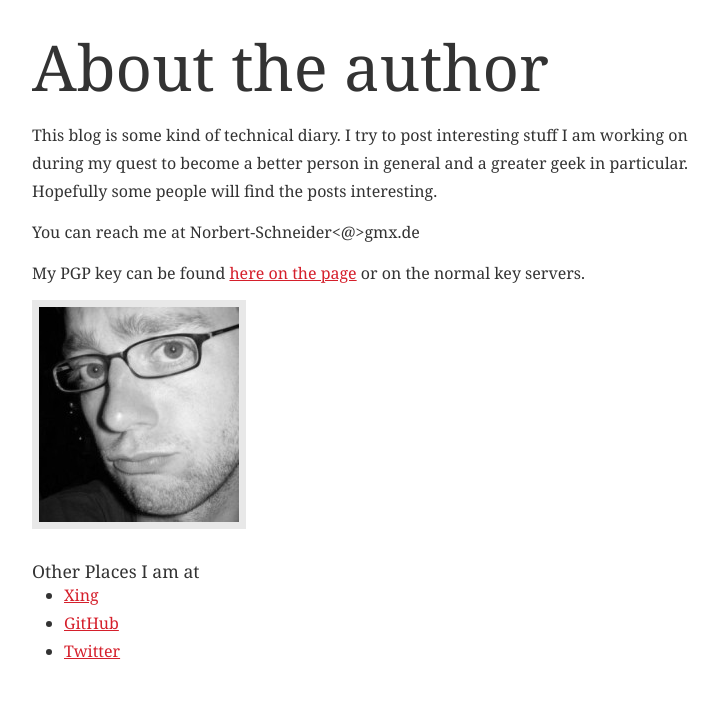
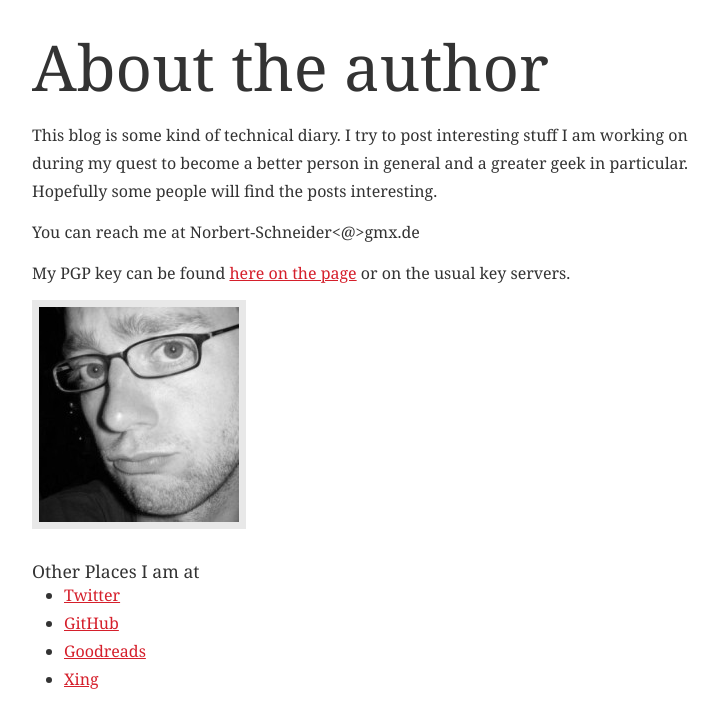
Before and after one commit to bertschneider/bertschneider.github.io, a Jekyll site: the page built from about/index.md, in a window 1280 px wide, cut to the strip 139-842 px from the top of the page. Shown: the whole strip, without its empty margins (256-974 px from the left). Built offline with Jekyll 4.4.1, drawn with Linux system fonts in a browser that asks for light colours; Markdown is read by kramdown in place of the engine named in the settings.

Commit message:
Update of the links on the about page

```diff
--- a/about/index.md
+++ b/about/index.md
@@ -13,13 +13,13 @@ find the posts interesting.
 
 You can reach me at Norbert-Schneider<@>gmx.de
 
-My PGP key can be found [here on the page](../resources/key.txt) or on the normal key servers.
-
+My PGP key can be found [here on the page](../resources/key.txt) or on the usual key servers.
 
 ![Norbert Schneider](/images/norbertschneider.jpg)
 
 #### Other Places I am at
 
+ - [Twitter](http://twitter.com/bertschneider)
+ - [GitHub](http://github.com/bertschneider)
+ - [Goodreads](https://www.goodreads.com/Norrit)
  - [Xing](https://www.xing.com/profile/Norbert_Schneider16)
- - [GitHub](http://github.com/Norrit)
- - [Twitter](http://twitter.com/bertschneider)
```
